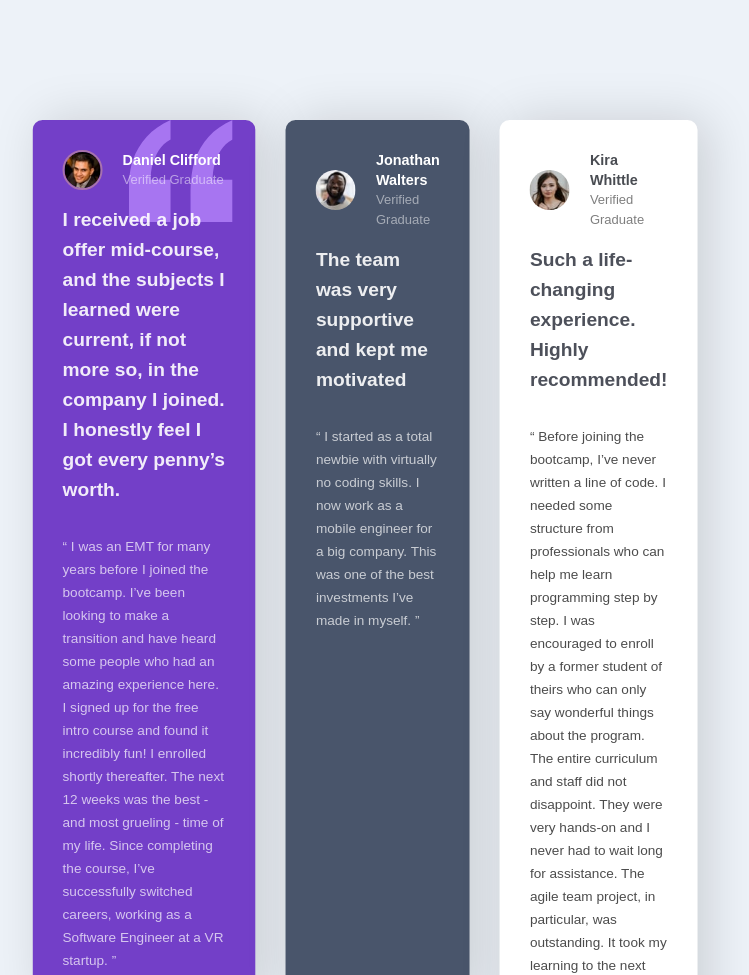
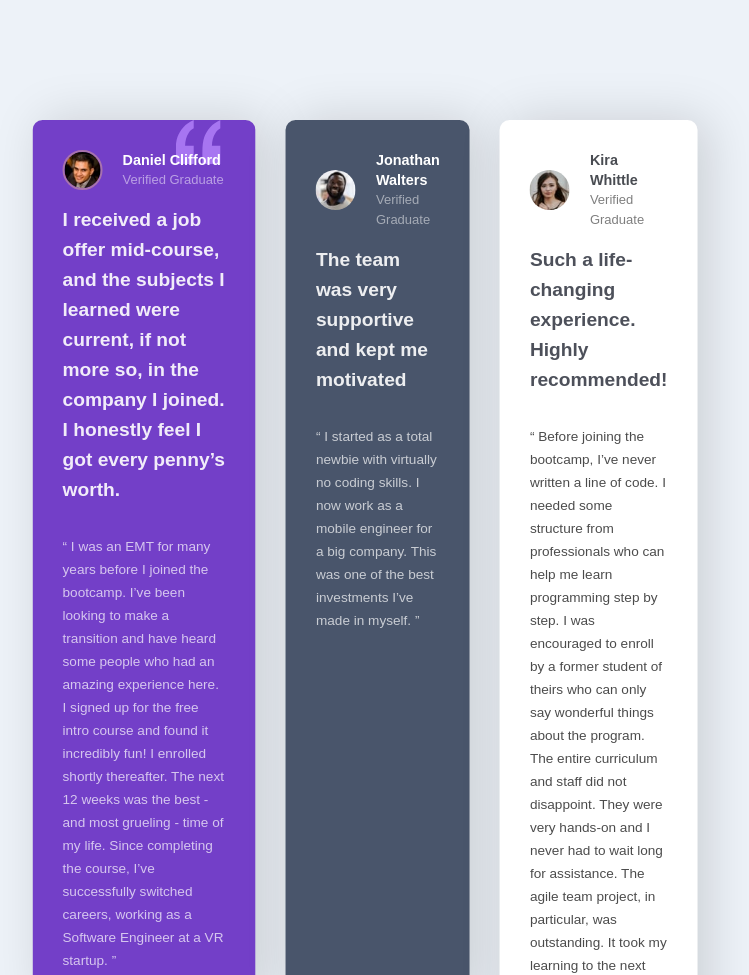
Before and after one commit to caloyv/testimonial-grid-mentor-challenge, a plain HTML site: page index.html in a window 1280 px wide. Shown: the top 975 px of the page, without its empty margins (275-1024 px from the left). Drawn offline with Linux system fonts and the light colour scheme; a web font is replaced by a local one.

Commit message:
Update styles.css

```diff
--- a/styles.css
+++ b/styles.css
@@ -44,8 +44,8 @@ body {
     background-color: rgba(115, 63, 200, 255);
     background-image: url('images/bg-pattern-quotation.svg');
     background-repeat: no-repeat;
-    background-attachment: fixed;
-    background-position: 80% 0px;
+    background-position: top right 20%;
+    background-size: 20%;
 }
 
 .top-mid {
```
